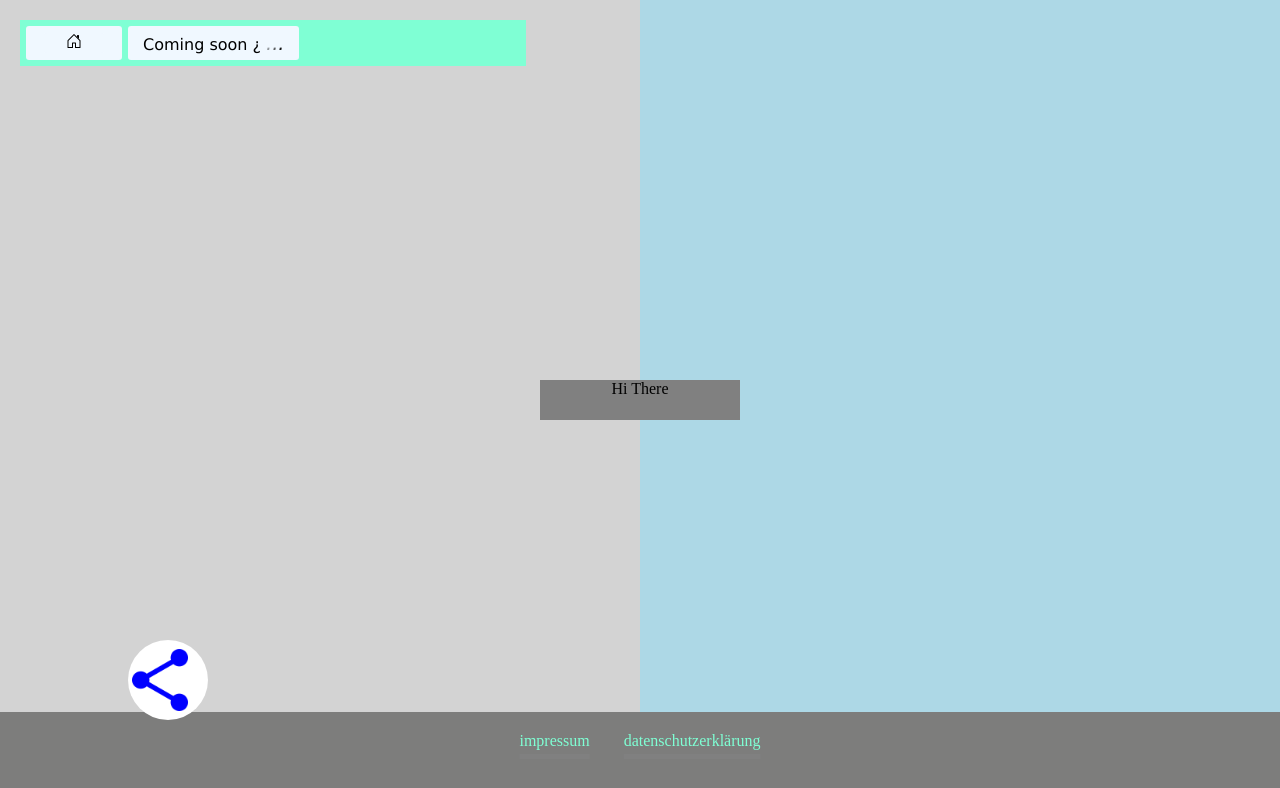
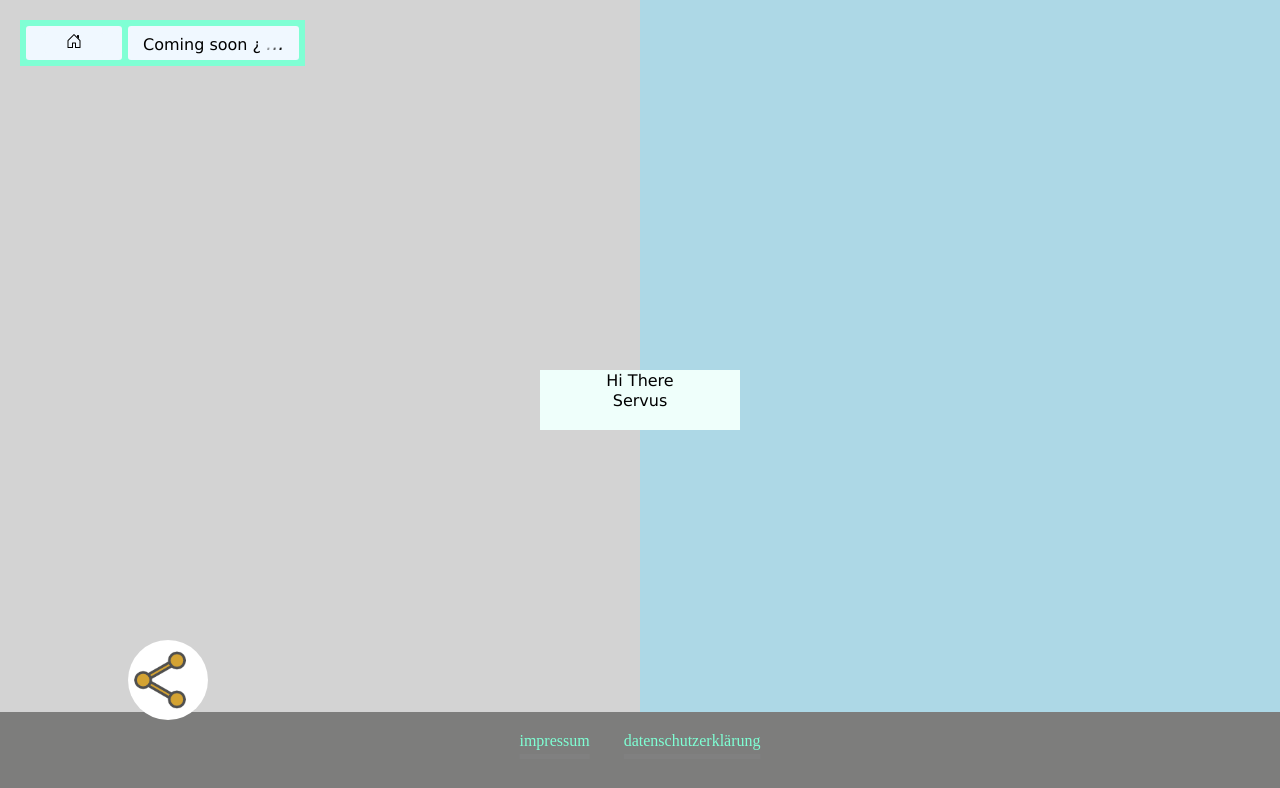
Before and after one commit to adriankast/web2020, a plain HTML site: page index.html in a window 1280 px wide. Drawn offline with Linux system fonts and the light colour scheme.

Commit message:
update shared icon add screen icon fix toggling social icons (mouse out -> leave) add init animation of text

```diff
--- a/index.html
+++ b/index.html
@@ -9,6 +9,7 @@
   <meta name="author" content="Adrian Kast">
 
   <link rel="stylesheet" href="style.css">
+  <!--<link rel="stylesheet" href="https://unpkg.com/papercss@1.7.0/dist/paper.min.css">-->
 
 </head>
 
@@ -26,7 +27,7 @@
 
                 </div>
                 <div>
-                    <a title="könnte in Zukunft voller werden" id="moretocome" href="#" class="moretocome">Coming soon ¿ <i>.</i><i>.</i><i>.</i></a>
+                    <a title="Könnte in Zukunft voller werden" id="moretocome" href="#" class="moretocome">Coming soon ¿ <i>.</i><i>.</i><i>.</i></a>
                 </div>
         </nav>
     </header>
@@ -40,7 +41,8 @@
         </div>
         <div id="middletext">
             <div id="middlecont">
-                Hi There
+                <span>Hi There</span><br>
+                <span>Servus</span>
             </div>
         </div>
         <div id="sociallinks" title="Lass uns in Verbindung bleiben/treten!">
@@ -59,7 +61,9 @@
             <div><a href="https://github.com/adriankast">
                 <img src="./media/GitHub-Mark-64px.png" alt="GitHub Logo" title="Entwicklerprofil auf GitHub">
             </a></div>
-            <div><a href="https://adriankastwebdesign.de">WebD</a></div>
+            <div><a href="https://adriankastwebdesign.de">
+                <img src="./media/screens.jpg" alt="Icon showing different screens" title="Adrian Kast Webdesign">
+            </a></div>
         </div>
     </main>
 
--- a/script.js
+++ b/script.js
@@ -1,3 +1,20 @@
+/**
+ * Init text insertion
+ */
+const textLines = document.getElementById("middlecont").getElementsByTagName("span")
+for (line in textLines) {
+    if (textLines.hasOwnProperty(line)) {
+        const safeHtml = textLines[line].innerHTML
+        textLines[line].innerHTML = ""
+        let count = 1
+        for (el of safeHtml) {
+            setTimeout((tar, currentEl) => {
+                tar.innerHTML += currentEl
+            }, 250 * count, textLines[line], el)
+            count++
+        }
+    }
+}
 
 /**
  * handle the social icons fade-in/fade-out
@@ -19,7 +36,8 @@ document.getElementById("sociallinks").addEventListener("mouseover", (ht,el) =>
         }
     }
 })
-document.getElementById("sociallinks").addEventListener("mouseout", (ht,el) => {
+
+document.getElementById("sociallinks").addEventListener("mouseleave", (ht,el) => {
     socialmouse = false
     document.getElementById("sociallinks").style.width = "80px"
     const socitems = document.getElementById("sociallinks").getElementsByTagName("div")
--- a/style.css
+++ b/style.css
@@ -8,7 +8,8 @@ header {
 header nav {
     height: 40px;
     background-color: aquamarine;
-    width: 500px;
+    /*width: 500px;*/
+    width: max-content;
     display: flex;
     justify-content: flex-start;
     flex-direction: row;
@@ -91,11 +92,17 @@ header a {
 #middlecont {
     position: relative;
     width: 200px;
-    height: 40px;
-    margin-top: -20px;
+    height: 60px;
+    margin-top: -30px;
     margin-left: -100px;
     text-align: center;
-    background-color: gray;
+    background-color: #effffb;
+    font-family: 'Lucida Sans', 'Lucida Sans Regular', 'Lucida Grande', 'Lucida Sans Unicode', Geneva, Verdana, sans-serif;
+}
+
+#middlecont span {
+    vertical-align: middle;
+    display: inline;
 }
 
 #sociallinks {
@@ -110,7 +117,7 @@ header a {
     display: flex;
     align-items: flex-start;
     z-index: 10;
-    background-image: url("./media/share.png");
+    background-image: url("./media/share-m3.png");
     background-size: 56px auto;
     background-position: 4px;
     background-repeat: no-repeat;
```
Also changed, not shown: media/screens-src.txt (added), media/screens.jpg (added), media/share-m1.jpg (added), media/share-m2.jpg (added), media/share-m2.png (added), media/share-m3.png (added), media/share.svg (added), 1 other file.
